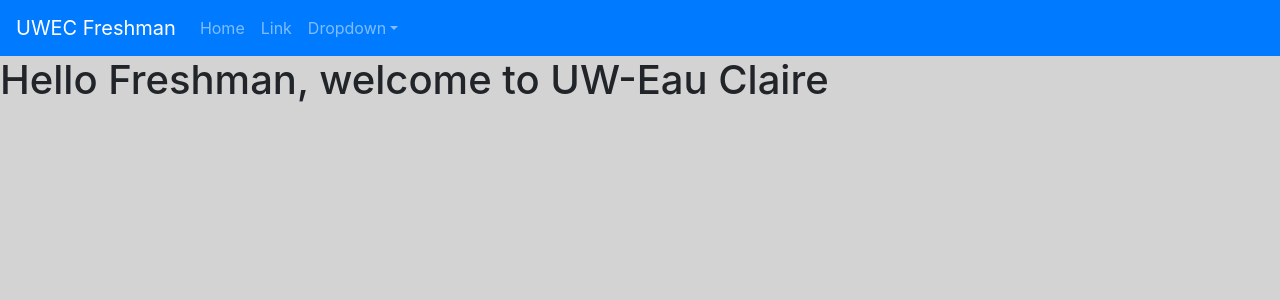
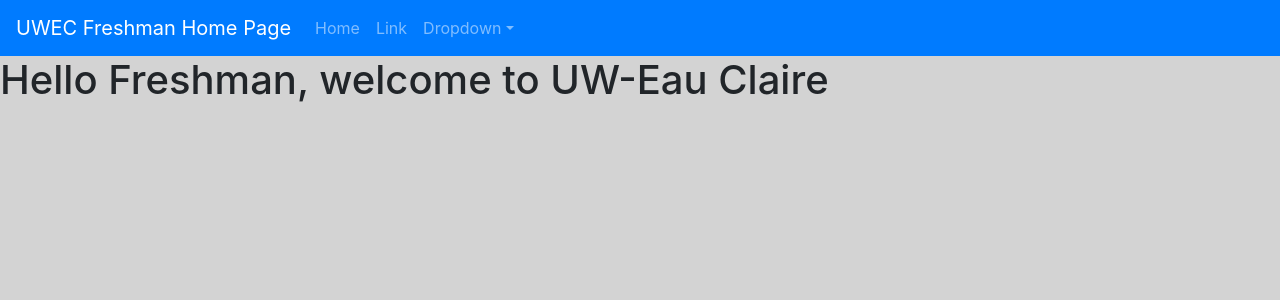
Before and after one commit to jflipp31698/Project-2-CS-268, a React (Create React App) app: page / in a window 1280 px wide. Shown: the top 300 px of the page. Built offline with nearby package versions, Linux system fonts and the light colour scheme.

Commit message:
Small changes

```diff
--- a/src/components/Nbar.js
+++ b/src/components/Nbar.js
@@ -4,7 +4,7 @@ import 'bootstrap/dist/css/bootstrap.min.css'
 function Nbar() {
   return (
       <Navbar bg="primary" variant="dark"expand="lg">
-        <Navbar.Brand href="#home">UWEC Freshman</Navbar.Brand>
+        <Navbar.Brand href="#home">UWEC Freshman Home Page</Navbar.Brand>
         <Navbar.Toggle aria-controls="basic-navbar-nav" />
         <Navbar.Collapse id="basic-navbar-nav">
         <Nav className="mr-auto">
```
Also changed, not shown: src/css/style.css (line endings or trailing spaces), 1 other file (tests, documents, lock files or other folders).
